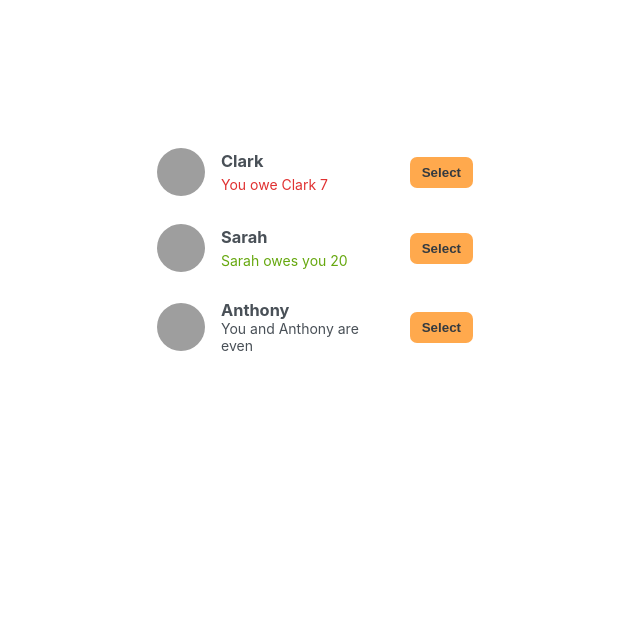
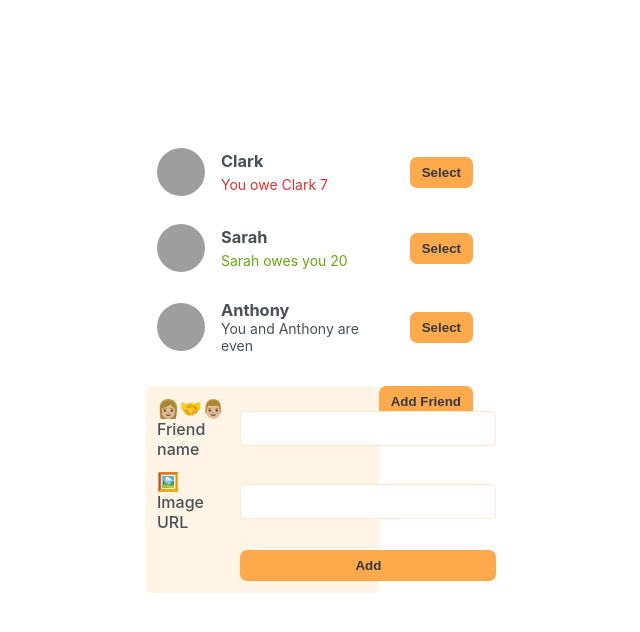
Before and after one commit to divyamotghare/eat-n-split, a React (Create React App) app: page / in a window 1280 px wide. Shown: the top 632 px of the page, without its empty margins (85-725 px from the left). Built offline with nearby package versions, Linux system fonts and the light colour scheme; grey boxes are pictures that could not be loaded.

Commit message:
added FriendAddForm component

```diff
--- a/src/App.js
+++ b/src/App.js
@@ -24,6 +24,8 @@
     <div className="app">
       <div className="sidebar">
         <FriendsList />
+        <Button>Add Friend</Button>
+        <FriendAddForm />
       </div>
     </div>
   );
@@ -56,7 +58,24 @@
         </p>
       )}
       {friend.balance === 0 && <p>You and {friend.name} are even</p>}
-      <button className="button">Select</button>
+      <Button>Select</Button>
     </li>
   );
 }
+
+function Button({ children }) {
+  return <button className="button">{children}</button>;
+}
+
+function FriendAddForm() {
+  return (
+    <form className="form-add-friend">
+      <label>👩🏼‍🤝‍👨🏼Friend name</label>
+      <input type="text" />
+
+      <label>🖼️Image URL</label>
+      <input type="text" />
+      <Button>Add</Button>
+    </form>
+  );
+}
```
